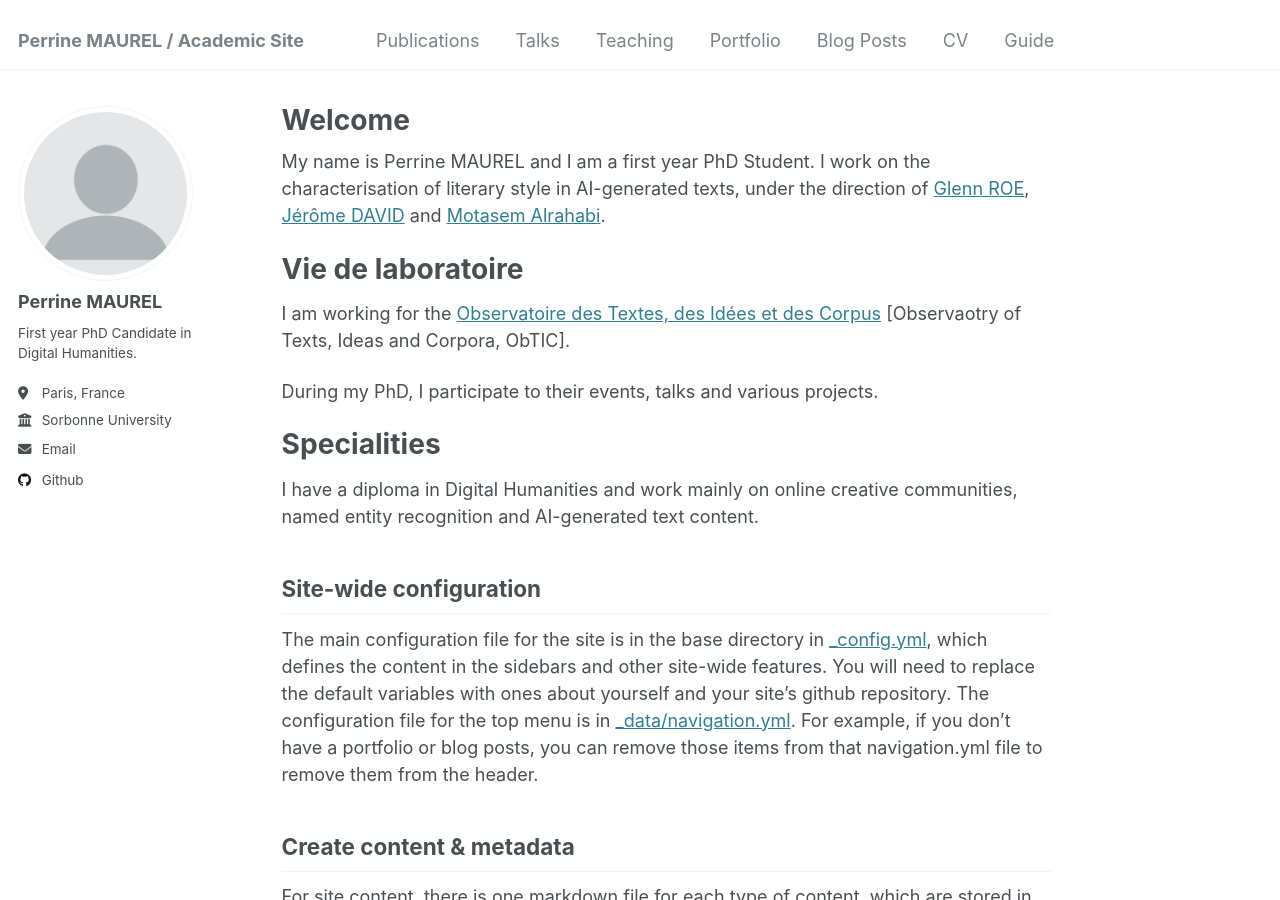
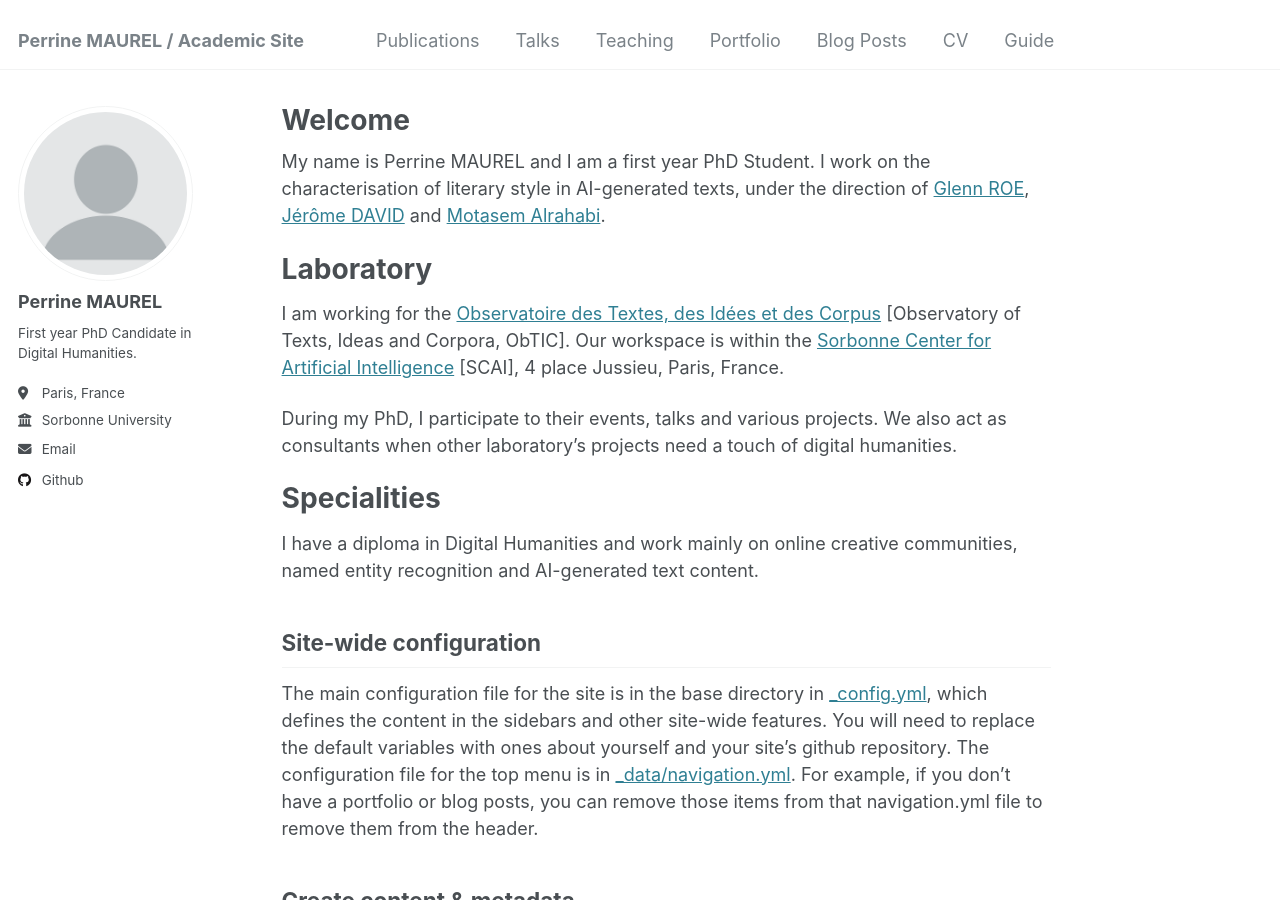
Before and after one commit to perrinemaurel/perrinemaurel.github.io, a Jekyll site: the page built from _pages/about.md, in a window 1280 px wide and 900 px high. Built offline with Jekyll 4.4.1, drawn with Linux system fonts in a browser that asks for light colours; some of the changed text lies outside the part shown.

Commit message:
Update about.md

```diff
--- a/_pages/about.md
+++ b/_pages/about.md
@@ -9,11 +9,11 @@ redirect_from:
 
 My name is Perrine MAUREL and I am a first year PhD Student. I work on the characterisation of literary style in AI-generated texts, under the direction of [Glenn ROE](https://obtic.sorbonne-universite.fr/equipe-permanente/glenn-roe/), [Jérôme DAVID](https://www.unige.ch/lettres/framo/enseignants/corps-professoral/jerome-david) and [Motasem Alrahabi](https://obtic.sorbonne-universite.fr/equipe-permanente/motasem-alrahabi/).
 
-Vie de laboratoire
+Laboratory
 ======
-I am working for the [Observatoire des Textes, des Idées et des Corpus](https://obtic.sorbonne-universite.fr/) [Observaotry of Texts, Ideas and Corpora, ObTIC].
+I am working for the [Observatoire des Textes, des Idées et des Corpus](https://obtic.sorbonne-universite.fr/) [Observatory of Texts, Ideas and Corpora, ObTIC]. Our workspace is within the [Sorbonne Center for Artificial Intelligence](https://scai.sorbonne-universite.fr/) [SCAI], 4 place Jussieu, Paris, France.
 
-During my PhD, I participate to their events, talks and various projects.
+During my PhD, I participate to their events, talks and various projects. We also act as consultants when other laboratory's projects need a touch of digital humanities.
 
 Specialities
 ======
@@ -42,4 +42,4 @@ Example: editing a markdown file for a talk
 
 For more info
 ------
-More info about configuring Academic Pages can be found in [the guide](https://academicpages.github.io/markdown/), the [growing wiki](https://github.com/academicpages/academicpages.github.io/wiki), and you can always [ask a question on GitHub](https://github.com/academicpages/academicpages.github.io/discussions). The [guides for the Minimal Mistakes theme](https://mmistakes.github.io/minimal-mistakes/docs/configuration/) (which this theme was forked from) might also be helpful.
+The template of this site is called [Academic Pages](https://academicpages.github.io).
```
